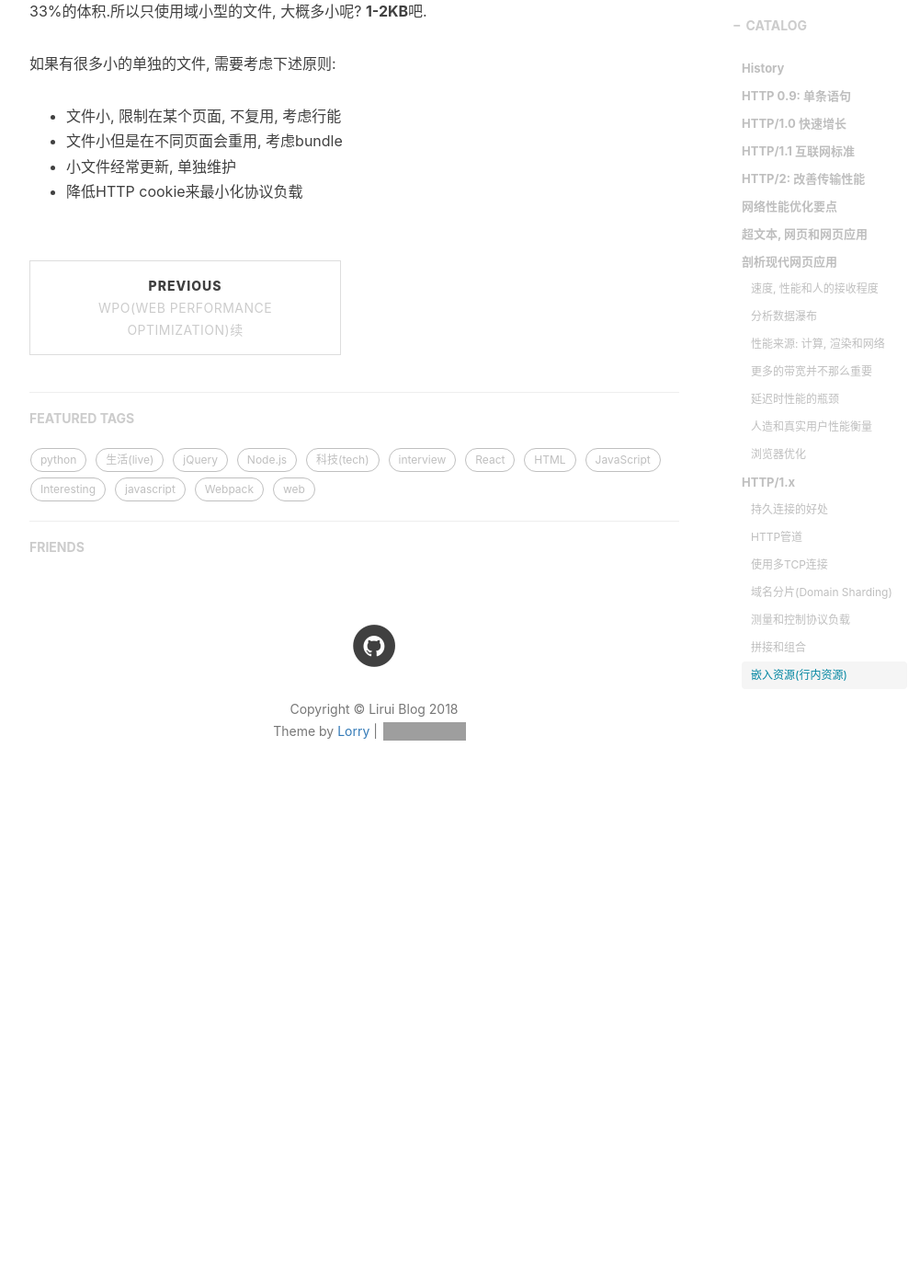
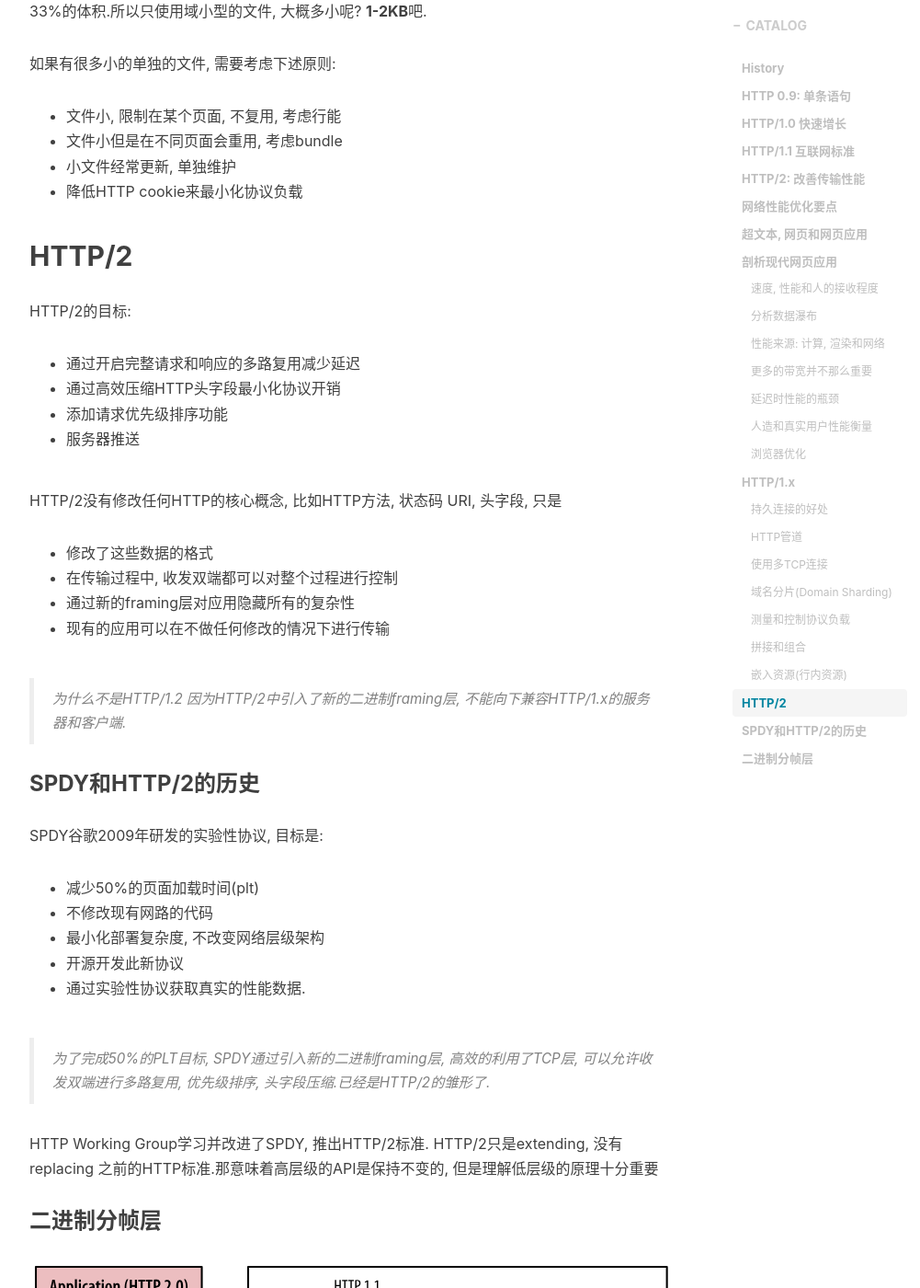
Before and after one commit to JiangLiruii/jiangliruii.github.io, a Jekyll site: the page built from _posts/2018-12-15-Optimize3.md, in a window 1280 px wide and 1400 px high, scrolled down 20843 px. Shown: the whole window at 92% size, without its empty margins (233-1234 px from the left). Built offline with Jekyll 4.4.1, drawn with Linux system fonts in a browser that asks for light colours; comment, search, counter and statistics services are not loaded; before the commit the page ends 21742 px from its top, so only the background shows below that; some of the changed text lies outside the part shown; grey boxes are pictures that could not be loaded.

Commit message:
update http/2

```diff
--- a/_posts/2018-12-15-Optimize3.md
+++ b/_posts/2018-12-15-Optimize3.md
@@ -532,3 +532,36 @@ IE8有对URI的大小限制, 最大为32KB
 - 文件小但是在不同页面会重用, 考虑bundle
 - 小文件经常更新, 单独维护
 - 降低HTTP cookie来最小化协议负载
+
+## HTTP/2
+HTTP/2的目标:
+- 通过开启完整请求和响应的多路复用减少延迟
+- 通过高效压缩HTTP头字段最小化协议开销
+- 添加请求优先级排序功能
+- 服务器推送
+
+HTTP/2没有修改任何HTTP的核心概念, 比如HTTP方法, 状态码 URI, 头字段, 只是
+- 修改了这些数据的格式
+- 在传输过程中, 收发双端都可以对整个过程进行控制
+- 通过新的framing层对应用隐藏所有的复杂性
+- 现有的应用可以在不做任何修改的情况下进行传输
+
+> 为什么不是HTTP/1.2 因为HTTP/2中引入了新的二进制framing层, 不能向下兼容HTTP/1.x的服务器和客户端.
+
+### SPDY和HTTP/2的历史
+
+SPDY谷歌2009年研发的实验性协议, 目标是:
+
+- 减少50%的页面加载时间(plt)
+- 不修改现有网路的代码
+- 最小化部署复杂度, 不改变网络层级架构
+- 开源开发此新协议
+- 通过实验性协议获取真实的性能数据.
+
+> 为了完成50%的PLT目标, SPDY通过引入新的二进制framing层, 高效的利用了TCP层, 可以允许收发双端进行多路复用, 优先级排序, 头字段压缩.已经是HTTP/2的雏形了.
+
+HTTP Working Group学习并改进了SPDY, 推出HTTP/2标准. HTTP/2只是extending, 没有replacing 之前的HTTP标准.那意味着高层级的API是保持不变的, 但是理解低层级的原理十分重要
+
+### 二进制分帧层
+
+![](/img/algorithm/Http2_binary_framing_layer.svg)
```
Also changed, not shown: img/algorithm/Http2_binary_framing_layer.svg (added).
